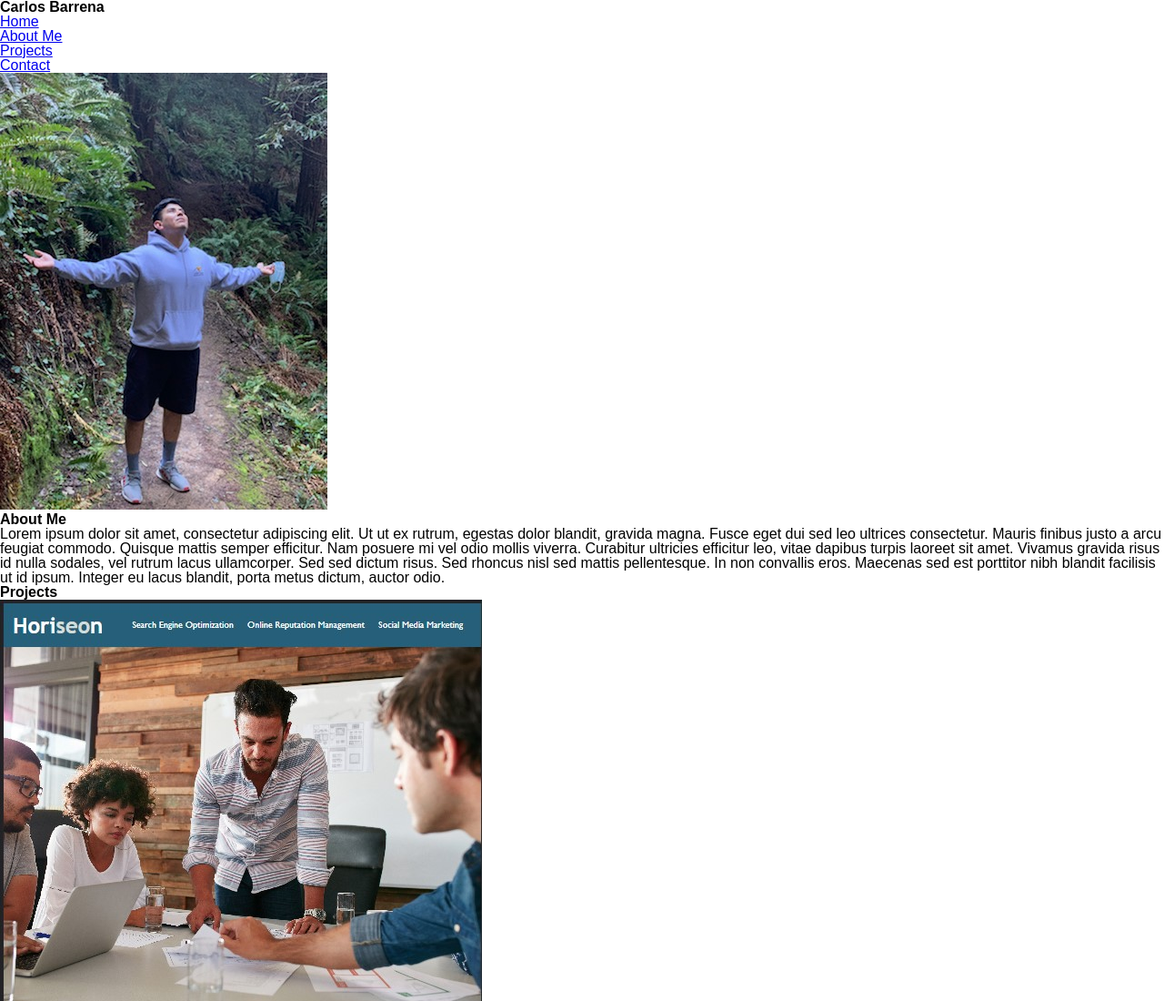
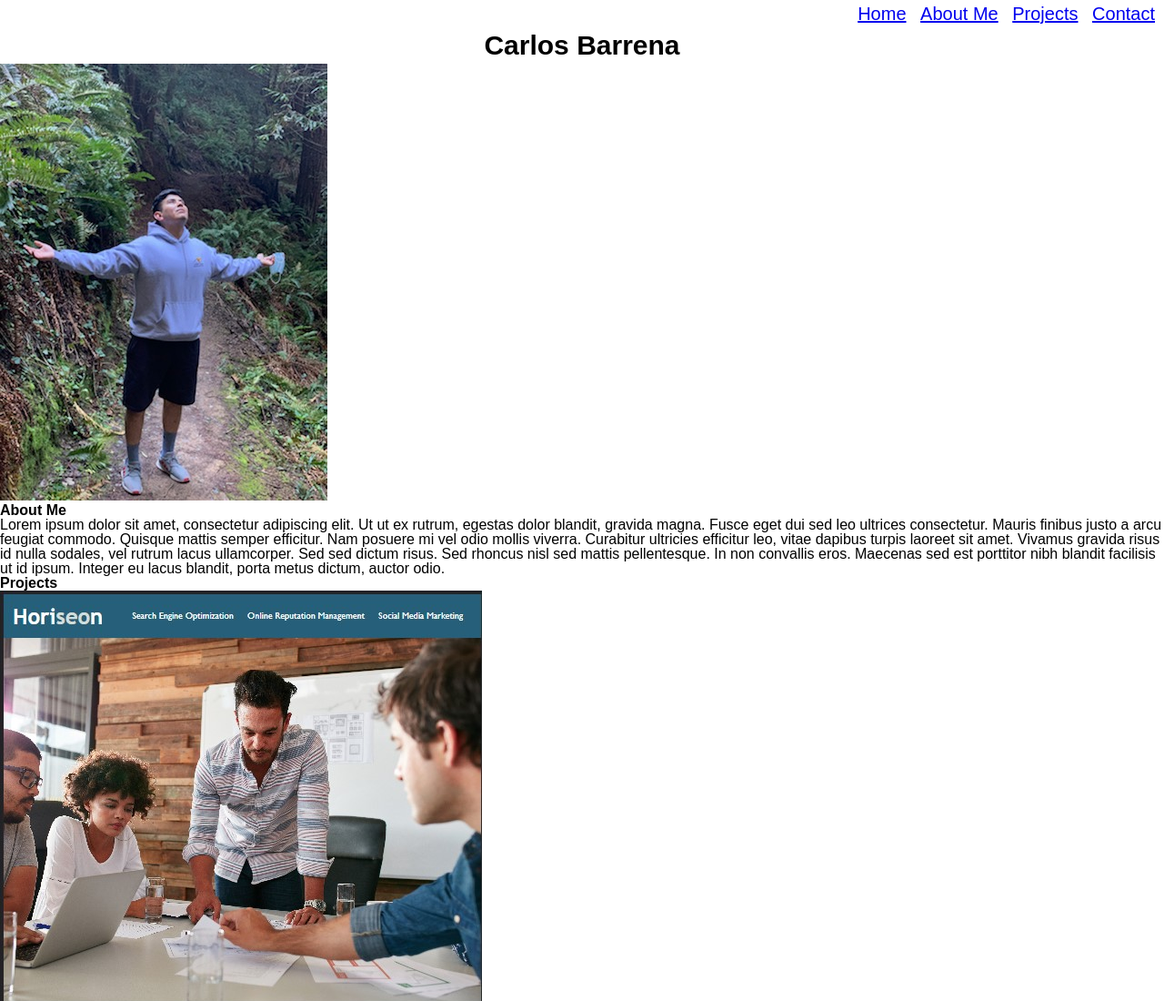
Before and after one commit to barcar95/carlos-barrena-portfolio, a plain HTML site: page index.html in a window 1280 px wide. Shown: the top 1100 px of the page at 91% size. Drawn offline with Linux system fonts and the light colour scheme.

```diff
--- a/assets/css/style.css
+++ b/assets/css/style.css
@@ -0,0 +1,27 @@
+* {
+    margin: 0;
+    padding: 0;
+}
+/* navigation bar styiling */
+.nav-list {
+    font-size: 20px;
+    text-align: right;
+    padding: 5px;
+}
+
+.nav-links {
+    display: inline;
+    padding: 5px;
+
+}
+/* Main page header styling */
+main h1 {
+    text-align: center;
+    padding: 5px;
+    font-size: 30px;
+}
+
+/* picture of Carlos styling */
+.me {
+
+}
--- a/index.html
+++ b/index.html
@@ -10,7 +10,7 @@
 </head>
 <body>
     <header>
-        <h1>Carlos Barrena</h1>
+
         <!-- Navigation bar in header element -->
         <nav id="home">
             <ul class="nav-list">
@@ -22,7 +22,8 @@
         </nav>
     </header>
     <main>
-        <img src="./assets/images/me.jpeg" alt="picture of Carlos">
+        <h1>Carlos Barrena</h1>
+        <img class="me" src="./assets/images/me.jpeg" alt="picture of Carlos">
         <section id="about">
             <h2>About Me</h2>
             <p>Lorem ipsum dolor sit amet, consectetur adipiscing elit. Ut ut ex rutrum, egestas dolor blandit, gravida magna. Fusce eget dui sed leo ultrices consectetur. Mauris finibus justo a arcu feugiat commodo. Quisque mattis semper efficitur. Nam posuere mi vel odio mollis viverra. Curabitur ultricies efficitur leo, vitae dapibus turpis laoreet sit amet. Vivamus gravida risus id nulla sodales, vel rutrum lacus ullamcorper. Sed sed dictum risus. Sed rhoncus nisl sed mattis pellentesque. In non convallis eros. Maecenas sed est porttitor nibh blandit facilisis ut id ipsum. Integer eu lacus blandit, porta metus dictum, auctor odio.
```
